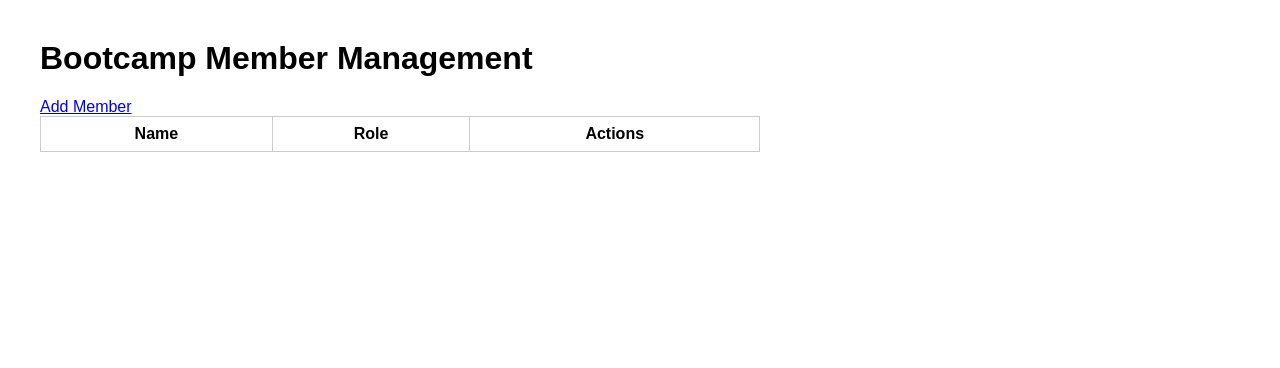
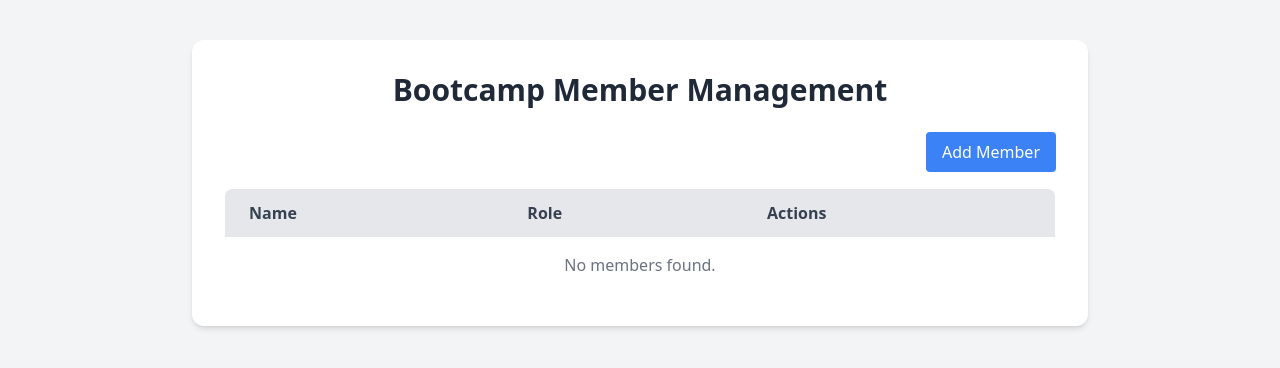
Before and after one commit to amitgiri-13/cicd-docker-ec2, a FastAPI app: page / in a window 1280 px wide. Shown: the top 368 px of the page. Run offline with FastAPI, Linux system fonts and the light colour scheme; lists and menus that the app fills with data are empty; some libraries are stand-ins or nearby versions.

Commit message:
updated app frontend

```diff
--- a/app/templates/base.html
+++ b/app/templates/base.html
@@ -1,16 +1,15 @@
 <!DOCTYPE html>
-<html>
+<html lang="en">
 <head>
+    <meta charset="UTF-8">
     <title>Bootcamp Members</title>
-    <style>
-        body { font-family: Arial; margin: 40px; }
-        table { border-collapse: collapse; width: 60%; }
-        th, td { border: 1px solid #ccc; padding: 8px; }
-        a { margin-right: 10px; }
-    </style>
+    <script src="https://cdn.tailwindcss.com"></script>
 </head>
-<body>
-    <h1>Bootcamp Member Management</h1>
-    {% block content %}{% endblock %}
+<body class="bg-gray-100 font-sans p-10">
+    <div class="max-w-4xl mx-auto bg-white rounded-xl shadow-md p-8">
+        <h1 class="text-3xl font-bold text-gray-800 mb-6 text-center">Bootcamp Member Management</h1>
+
+        {% block content %}{% endblock %}
+    </div>
 </body>
 </html>
--- a/app/templates/index.html
+++ b/app/templates/index.html
@@ -1,22 +1,35 @@
 {% extends "base.html" %}
 
 {% block content %}
-<a href="/add">Add Member</a>
-<table>
+<div class="flex justify-end mb-4">
+    <a href="/add" class="bg-blue-500 text-white px-4 py-2 rounded hover:bg-blue-600 transition">Add Member</a>
+</div>
+
+<div class="overflow-x-auto">
+    <table class="min-w-full bg-white border border-gray-200 rounded-lg overflow-hidden">
+        <thead class="bg-gray-200">
             <tr>
-        <th>Name</th>
-        <th>Role</th>
-        <th>Actions</th>
+                <th class="text-left py-3 px-6 font-semibold text-gray-700">Name</th>
+                <th class="text-left py-3 px-6 font-semibold text-gray-700">Role</th>
+                <th class="text-left py-3 px-6 font-semibold text-gray-700">Actions</th>
             </tr>
+        </thead>
+        <tbody>
             {% for member in members %}
-    <tr>
-        <td>{{ member.name }}</td>
-        <td>{{ member.role }}</td>
-        <td>
-            <a href="/edit/{{ member.id }}">Edit</a>
-            <a href="/delete/{{ member.id }}">Delete</a>
+            <tr class="border-b border-gray-200 hover:bg-gray-50">
+                <td class="py-3 px-6">{{ member.name }}</td>
+                <td class="py-3 px-6">{{ member.role }}</td>
+                <td class="py-3 px-6 space-x-2">
+                    <a href="/edit/{{ member.id }}" class="text-blue-500 hover:underline">Edit</a>
+                    <a href="/delete/{{ member.id }}" class="text-red-500 hover:underline">Delete</a>
                 </td>
             </tr>
+            {% else %}
+            <tr>
+                <td colspan="3" class="py-4 px-6 text-center text-gray-500">No members found.</td>
+            </tr>
             {% endfor %}
+        </tbody>
     </table>
+</div>
 {% endblock %}
```
Also changed, not shown: app/templates/add_member.html (+34 -7 lines), app/templates/edit_member.html (+36 -7 lines). Lines whose indentation alone changed are shown as unchanged.
